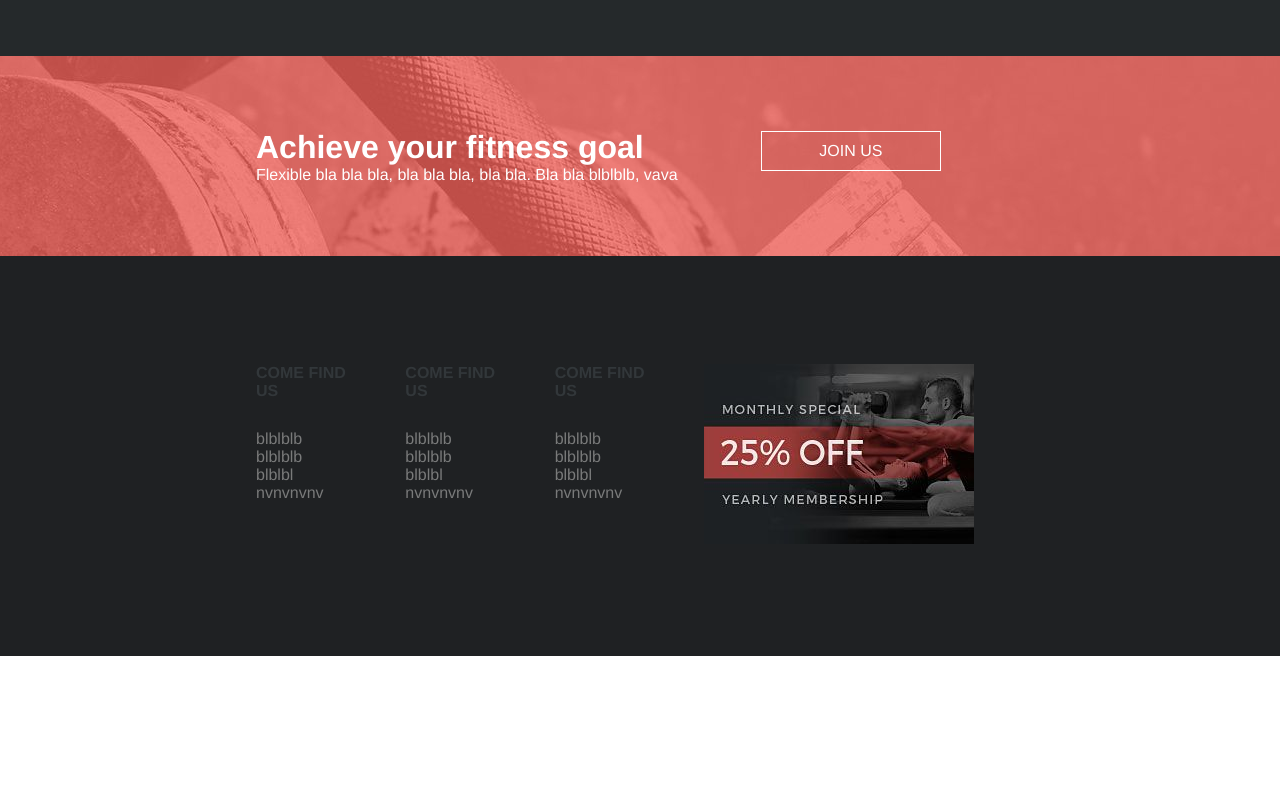
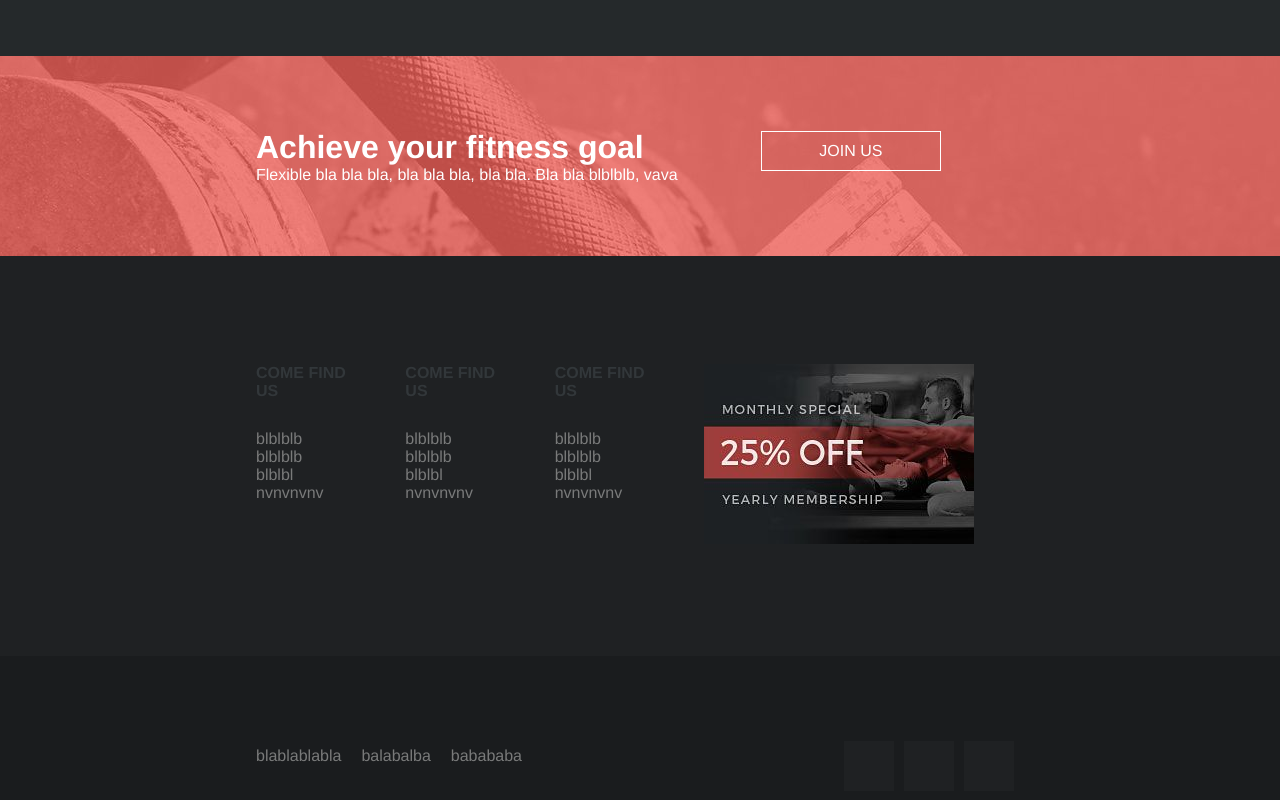
Before and after one commit to riccardolipparini/proj-html-vuejs, a Vue app: page / in a window 1280 px wide. Shown: the part 5444-6244 px from the top of the page. Before the commit the page ends 6100 px from the top, so only its background shows below. Built offline with nearby package versions, Linux system fonts and the light colour scheme.

Commit message:
layout finito no hover no dettagli

```diff
--- a/src/App.vue
+++ b/src/App.vue
@@ -11,6 +11,7 @@
     <News/>
     <JoinUs/>
     <MyFooter/>
+    <EndPart/>
   </div>
 </template>
 
@@ -26,6 +27,7 @@ import Aphorism from './components/Aphorism.vue'
 import Trainers from './components/Trainers.vue'
 import News from './components/News.vue'
 import JoinUs from './components/JoinUs.vue'
+import EndPart from './components/EndPart.vue'
 
 
 
@@ -43,6 +45,7 @@ export default {
     News,
     JoinUs,
     MyFooter,
+    EndPart
 
   }
 }
--- /dev/null
+++ b/src/components/EndPart.vue
@@ -0,0 +1,64 @@
+<template>
+  <div id="container">
+    <div class="contain_footer">
+      <div class="info_copyright">
+        <p>blablablabla</p>
+        <p>balabalba</p>
+        <p>babababa</p>
+      </div>
+
+      <div class="contain_social">
+        <div class="social"></div>
+        <div class="social"></div>
+        <div class="social"></div>
+      </div>
+    </div>
+  </div>
+</template>
+
+<script>
+//import HelloWorld from './components/HelloWorld.vue'
+
+export default {
+  name: "EndPart",
+  components: {},
+};
+</script>
+
+<style scoped lang="scss">
+#container {
+  display: flex;
+  justify-content: center;
+  align-items: center;
+  height: 200px;
+  background-color: rgba(26, 28, 30, 255);
+  .contain_footer {
+    width: 60%;
+    display: flex;
+    justify-content: space-between;
+    .contain_social {
+      display: flex;
+      .social {
+        display: flex;
+        justify-content: center;
+        align-items: center;
+        width: 50px;
+        height: 50px;
+        background-color: rgba(31, 33, 35, 255);
+        margin-top: 20px;
+        margin-right: 10px;
+      }
+    }
+    .info_copyright {
+      padding-right: 50px;
+      display: flex;
+      justify-content: center;
+      align-items: center;
+      p {
+        color: rgba(121, 122, 122, 255);
+        padding-right: 20px;
+      }
+    }
+  }
+}
+</style>
```
